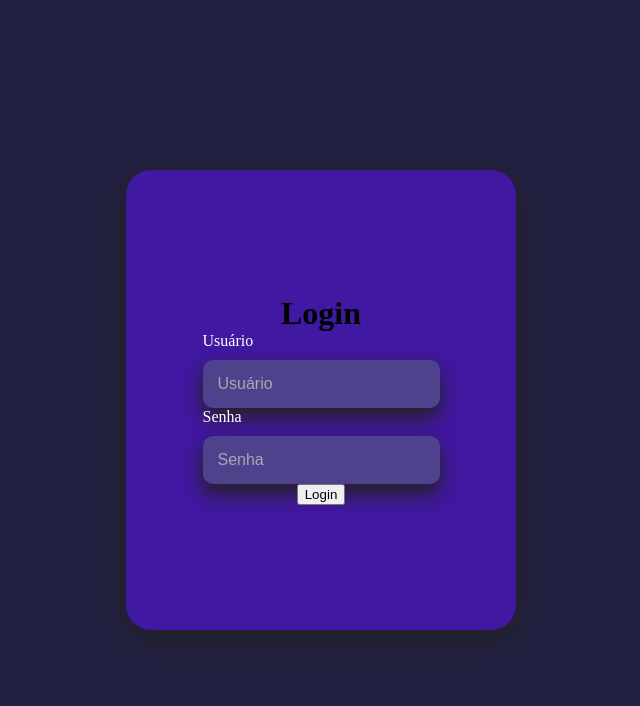
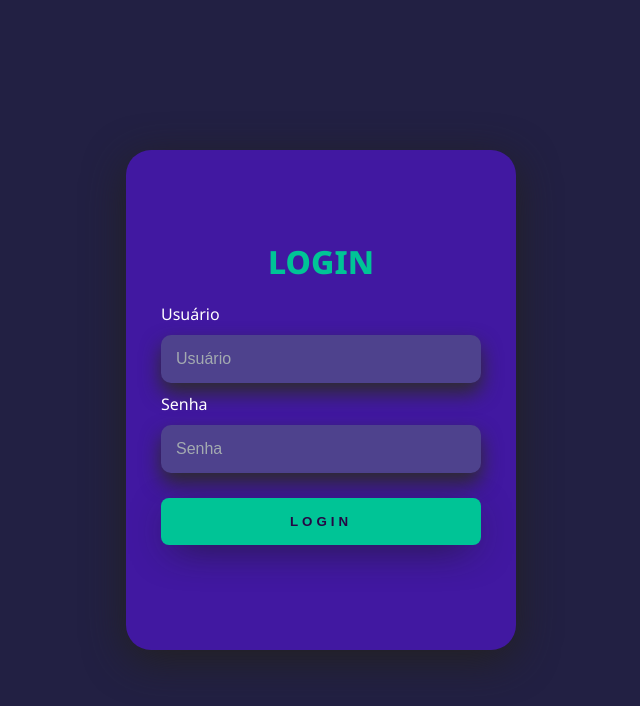
Before and after one commit to Lucasmenezes08/login, a plain HTML site: page index.html in a window 1280 px wide. Shown: the whole page, without its empty margins (319-959 px from the left). Drawn offline with Linux system fonts and the light colour scheme.

Commit message:
Adicionar estilo ao botao

```diff
--- a/index.html
+++ b/index.html
@@ -10,7 +10,7 @@
     <form>
         </div>
         <div class="box-login">
-            <h1>Login</h1>
+            <h1>LOGIN</h1>
             <div class="caixatexto">
                 <label for="usuário">Usuário</label>
                 <input type="text" name="usuario" id="usuario" placeholder="Usuário" required>
--- a/style.css
+++ b/style.css
@@ -1,5 +1,9 @@
+@import url('https://fonts.googleapis.com/css2?family=Noto+Sans:ital,wght@0,100..900;1,100..900&display=swap');
+
 body{
     margin: 0;
+    font-family: 'Noto sans' , sans-serif;
+
 }
 
 form {
@@ -14,7 +18,7 @@ form {
 
 .box-login {
     width: 25%;
-    height: 50%;
+    height: 55%;
     display: flex;
     justify-content: center;
     align-items: center;
@@ -27,11 +31,13 @@ form {
 }
 
 .box-login > h1 {
-    margin: 0;
+    margin: 10px;
     font-weight: 800;
+    color:rgb(0, 196, 150)
 }
 
 .caixatexto {
+    width: 100%;
     display: flex;
     flex-direction: column;
     align-items: flex-start;
@@ -46,7 +52,7 @@ form {
     background: rgb(78, 66, 141);
     color:white;
     font-size: 12pt;
-    box-shadow: 0px 10px 20px rgb(35, 33, 33) ;
+    box-shadow: 0px 10px 20px rgb(46, 44, 44) ;
     outline: none;
     box-sizing: border-box;
 
@@ -55,9 +61,27 @@ form {
 .caixatexto > label{
     color: white;
     margin-bottom: 10px;
+    margin-top: 10px;
 
 }
 
 .caixatexto > input::placeholder{
     color:rgb(163, 170, 176)
 }
+
+.btn-login {
+    width: 100%;
+    padding: 16px 0;
+    margin: 25px;
+    border: none;
+    border-radius: 8px;
+    outline: none;
+    text-transform: uppercase;
+    font-weight: 800;
+    letter-spacing: 4px;
+    color:rgb(38, 7, 68);
+    background: rgb(0, 196, 150);
+    cursor: pointer;
+    box-shadow: 0 10px 40px -12px rgb(27, 27, 27);
+
+}
```
